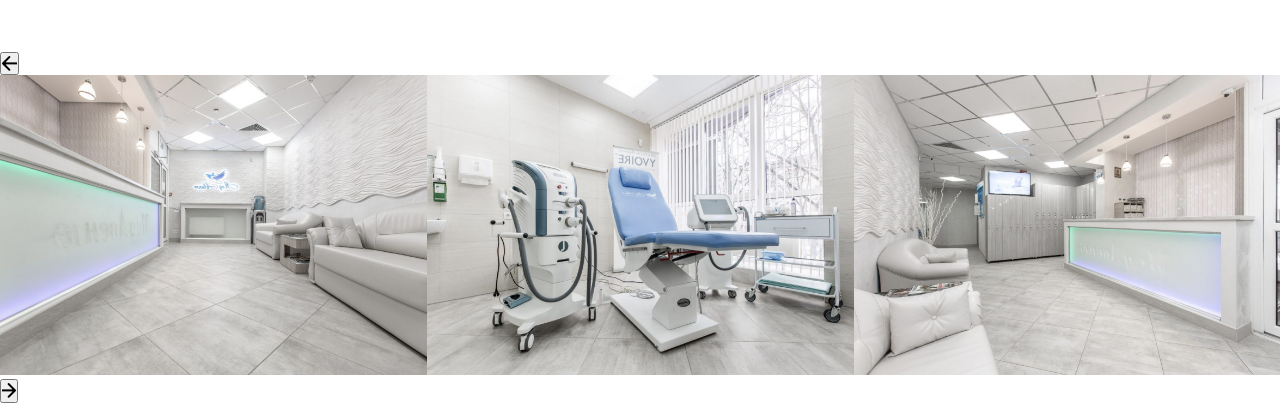
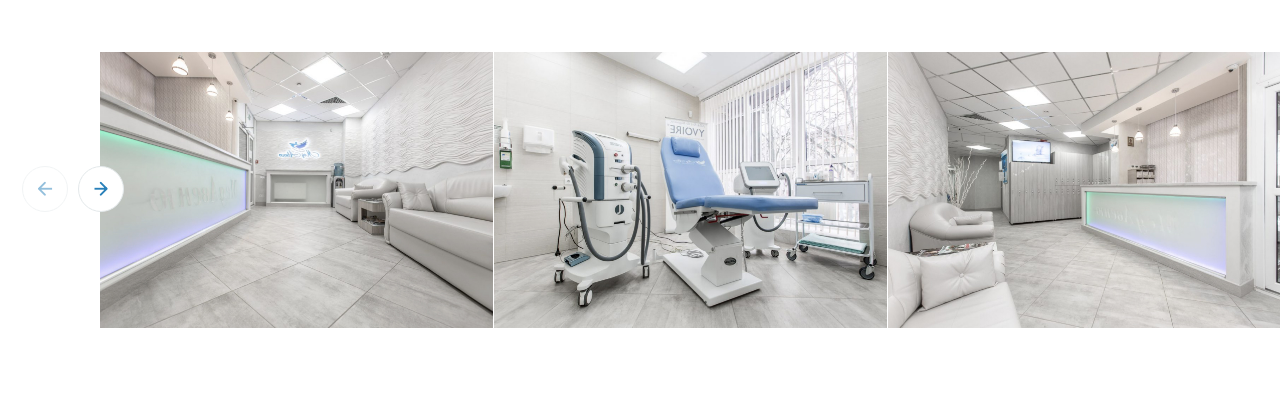
Before and after one commit to SergAlKoba/MedAvenu, a website: page assets/index.html in a window 1280 px wide. Shown: the part 1615-2018 px from the top of the page. After the commit the page ends 1947 px from the top, so only its background shows below. Drawn offline with nearby package versions, Linux system fonts and the light colour scheme; files that its build step writes are made by us from their sources; files whose address does not match are found by name; a web font is replaced by a local one.

Commit message:
medical-center-slider fin

```diff
--- a/assets/index.html
+++ b/assets/index.html
@@ -118,15 +118,33 @@
     </section>
 
     <section class="medical-center-slider">
-      <div><img src="img/medical-center-img1.jpg" alt=""></div>
-      <div><img src="img/medical-center-img2.jpg" alt=""></div>
-      <div><img src="img/medical-center-img3.jpg" alt=""></div>
-      <div><img src="img/medical-center-img1.jpg" alt=""></div>
-      <div><img src="img/medical-center-img2.jpg" alt=""></div>
-      <div><img src="img/medical-center-img3.jpg" alt=""></div>
-      <div><img src="img/medical-center-img1.jpg" alt=""></div>
-      <div><img src="img/medical-center-img2.jpg" alt=""></div>
-      <div><img src="img/medical-center-img3.jpg" alt=""></div>
+      <div>
+        <div class="medical-center-item"><img src="img/medical-center-img1.jpg" alt=""></div>
+      </div>
+      <div>
+        <div class="medical-center-item"><img src="img/medical-center-img2.jpg" alt=""></div>
+      </div>
+      <div>
+        <div class="medical-center-item"><img src="img/medical-center-img3.jpg" alt=""></div>
+      </div>
+      <div>
+        <div class="medical-center-item"><img src="img/medical-center-img1.jpg" alt=""></div>
+      </div>
+      <div>
+        <div class="medical-center-item"><img src="img/medical-center-img2.jpg" alt=""></div>
+      </div>
+      <div>
+        <div class="medical-center-item"><img src="img/medical-center-img3.jpg" alt=""></div>
+      </div>
+      <div>
+        <div class="medical-center-item"><img src="img/medical-center-img1.jpg" alt=""></div>
+      </div>
+      <div>
+        <div class="medical-center-item"><img src="img/medical-center-img2.jpg" alt=""></div>
+      </div>
+      <div>
+        <div class="medical-center-item"><img src="img/medical-center-img3.jpg" alt=""></div>
+      </div>
     </section>
 
   </main>
--- a/assets/js/home.js
+++ b/assets/js/home.js
@@ -6,11 +6,51 @@ $(function(){
     });
 
     $('.medical-center-slider').slick({
-        infinite: true,
-        slidesToShow: 3,
+        rows: 1,
+        infinite: false,
         slidesToScroll: 1,
+        slidesToShow: 2.28,
         nextArrow: '<button class="slick-arrow next"><i class="icon-slick-next"></i></button>',
         prevArrow: '<button class="slick-arrow prev"><i class="icon-slick-prev"></i></button>',
+        responsive: [
+            {
+                breakpoint: 1800,
+                settings: {
+                    slidesToShow: 2.28,
+                    slidesToScroll: 1,
+                }
+            },
+            {
+                breakpoint: 1600,
+                settings: {
+                    slidesToShow: 2.6,
+                    slidesToScroll: 1,
+                }
+            },
+            {
+                breakpoint: 1400,
+                settings: {
+                    slidesToShow: 3,
+                    slidesToScroll: 1,
+                }
+            },
+            {
+                breakpoint: 1200,
+                settings: {
+                    slidesToScroll: 1,
+                    slidesToShow: 2.6,
+                }
+            },
+            {
+              breakpoint: 1024,
+              settings: {
+                rows: 2,
+                infinite: true,
+                slidesToShow: 1,
+                slidesToScroll: 1,
+              }
+            }
+        ]
     });
 
 });
--- a/assets/scss/home.scss
+++ b/assets/scss/home.scss
@@ -1000,3 +1000,131 @@
         }
     }
 }
+
+.medical-center-slider {
+    padding-bottom: 53px;
+    .slick-arrow{
+        left: 0;
+        bottom: 0;
+        width: 46px;
+        height: 46px;
+        cursor: pointer;
+        position: absolute;
+        border-radius: 50%;
+        background: #FFFFFF;
+        border: 1px solid #E3E8EA;
+        transition: all 0.3s;
+        &:hover{
+            background: #2980B9;
+            border: 1px solid #2980B9;
+            i{
+                color: #ffffff;
+            }
+        }
+        i{
+            top: 50%;
+            left: 50%;
+            font-size: 15px;
+            color: #2980B9;
+            position: absolute;
+            transform: translate(-50%, -50%);
+        }
+    }
+    .slick-disabled{
+        opacity: 0.5;
+    }
+    .prev{
+        left: 15px;
+    }
+    .next{
+        left: 70px;
+    }
+    .medical-center-item{
+        padding: 0 15px;
+        margin-bottom: 13px;
+        img{
+            width: 100%;
+            display: flex;
+        }
+    }
+    @media (min-width: 540px) {
+        padding-bottom: 47px;
+        .prev {
+            left: 41px;
+        }
+        .next {
+            left: 96px;
+        }
+        .medical-center-item {
+            padding: 0 41px;
+            margin-bottom: 19px;
+        }
+    }
+    @media (min-width: 1024px) {
+        padding-bottom: 0;
+        .slick-list{
+            padding-left: 192px;
+        }
+        .slick-arrow{
+            top: 49%;
+            z-index: 4;
+            bottom: initial;
+            transform: translate(0, -50%);
+        }
+        .next {
+            left: 169px;
+        }
+        .prev {
+            left: 113px;
+        }
+        .medical-center-item {
+            padding: 0;
+            margin-bottom: 0;
+            margin-right: 1px;
+        }
+    }
+    @media (min-width: 1200px) {
+        .prev {
+            left: 22px;
+        }
+        .next {
+            left: 78px;
+        }
+        .slick-list {
+            padding-left: 100px;
+        }
+    }
+    @media (min-width: 1400px) {
+
+    }
+    @media (min-width: 1600px) {
+        .slick-list {
+            padding-left: 62px;
+        }
+        .slick-arrow{
+            top: 50%;
+            width: 60px;
+            height: 60px;
+            i {
+                font-size: 20px;
+            }
+        }
+        .next {
+            left: 102px;
+        }
+        .prev {
+            left: 28px;
+        }
+    }
+    @media (min-width: 1800px) {
+        .slick-list {
+            padding-left: 130px;
+        }
+        .next {
+            left: 108px;
+        }
+        .prev {
+            left: 34px;
+        }
+    }
+}
```
Also changed, not shown: markup/index.html (+27 -9 lines), markup/css/home.min.css, markup/js/home.min.js.
